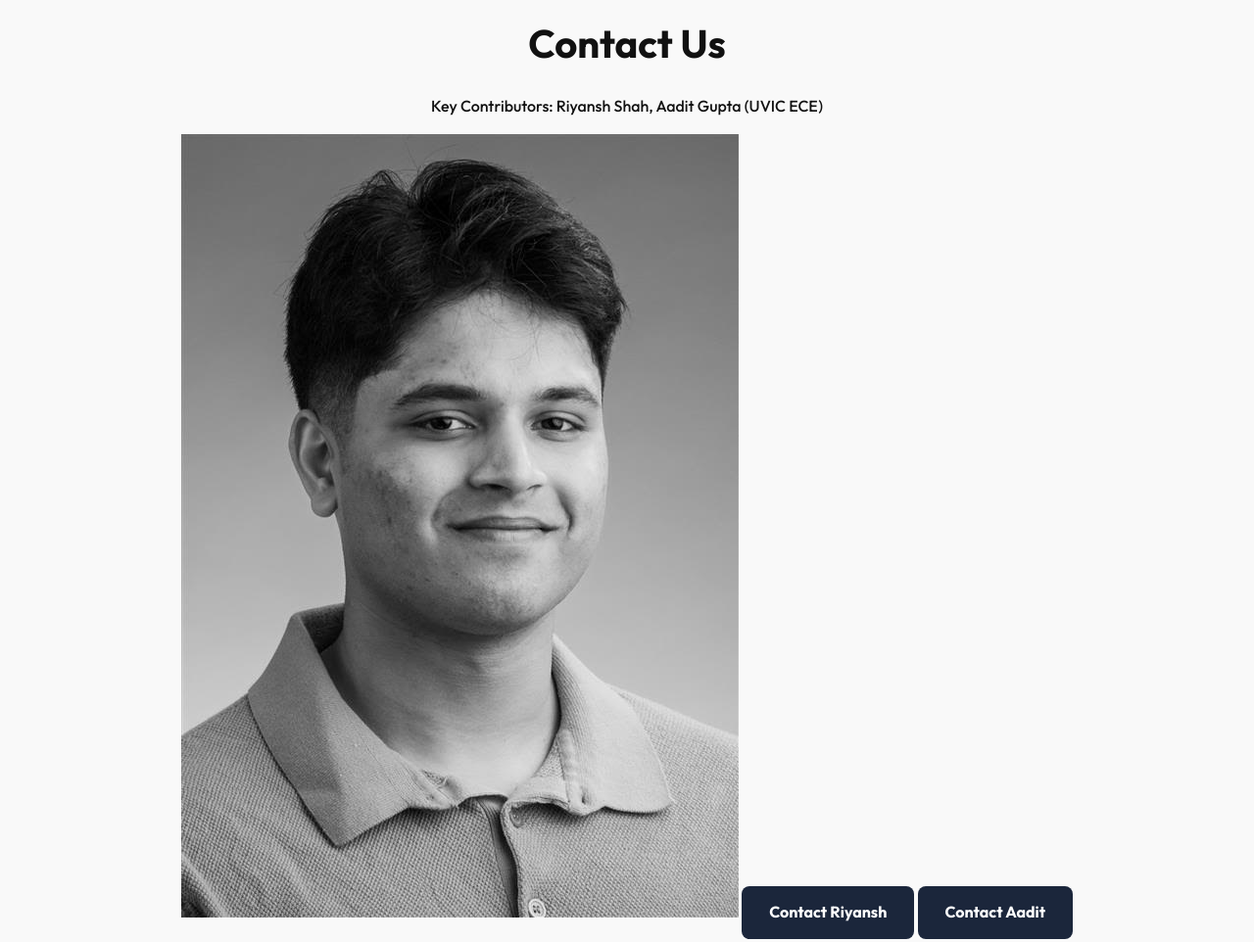
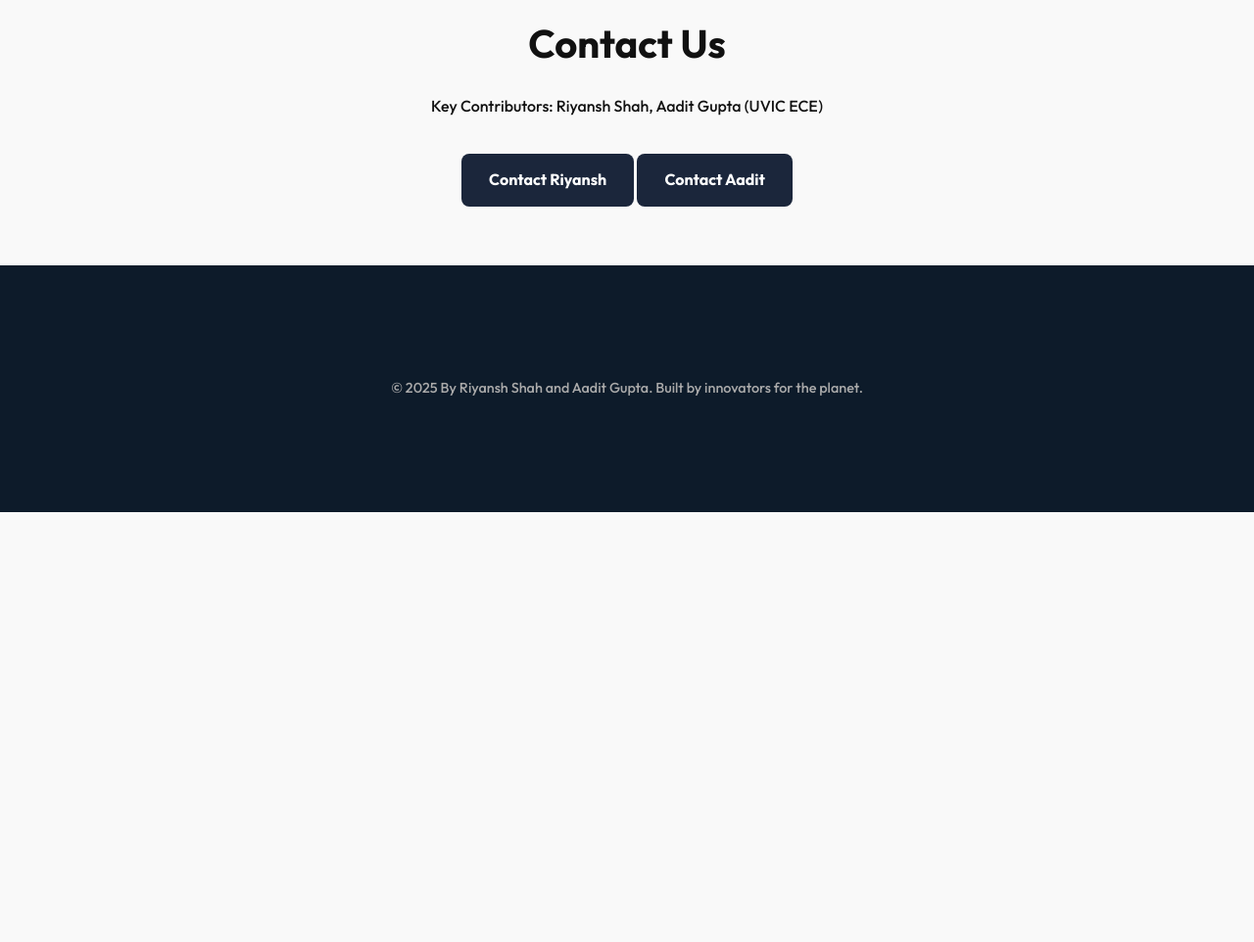
Before and after one commit to riyanshshah3/riyanshshah3.github.io, a plain HTML site: page index.html in a window 1280 px wide. Shown: the part 8080-9042 px from the top of the page at 98% size. After the commit the page ends 8603 px from the top, so only its background shows below. Drawn offline with Linux system fonts and the light colour scheme.

Commit message:
Update index.html

```diff
--- a/index.html
+++ b/index.html
@@ -76,7 +76,6 @@
     <div class="container">
       <h2>Contact Us</h2>
       <p>Key Contributors: Riyansh Shah, Aadit Gupta (UVIC ECE)</p>
-      <img src="images/photos Riyansh.jpg" alt="Riyansh Photo">
       <a href="riyanshshah@uvic.ca" class="cta">Contact Riyansh</a>
       <a href="aaditgupta19@gmail.com" class="cta">Contact Aadit</a>
     </div>
```
